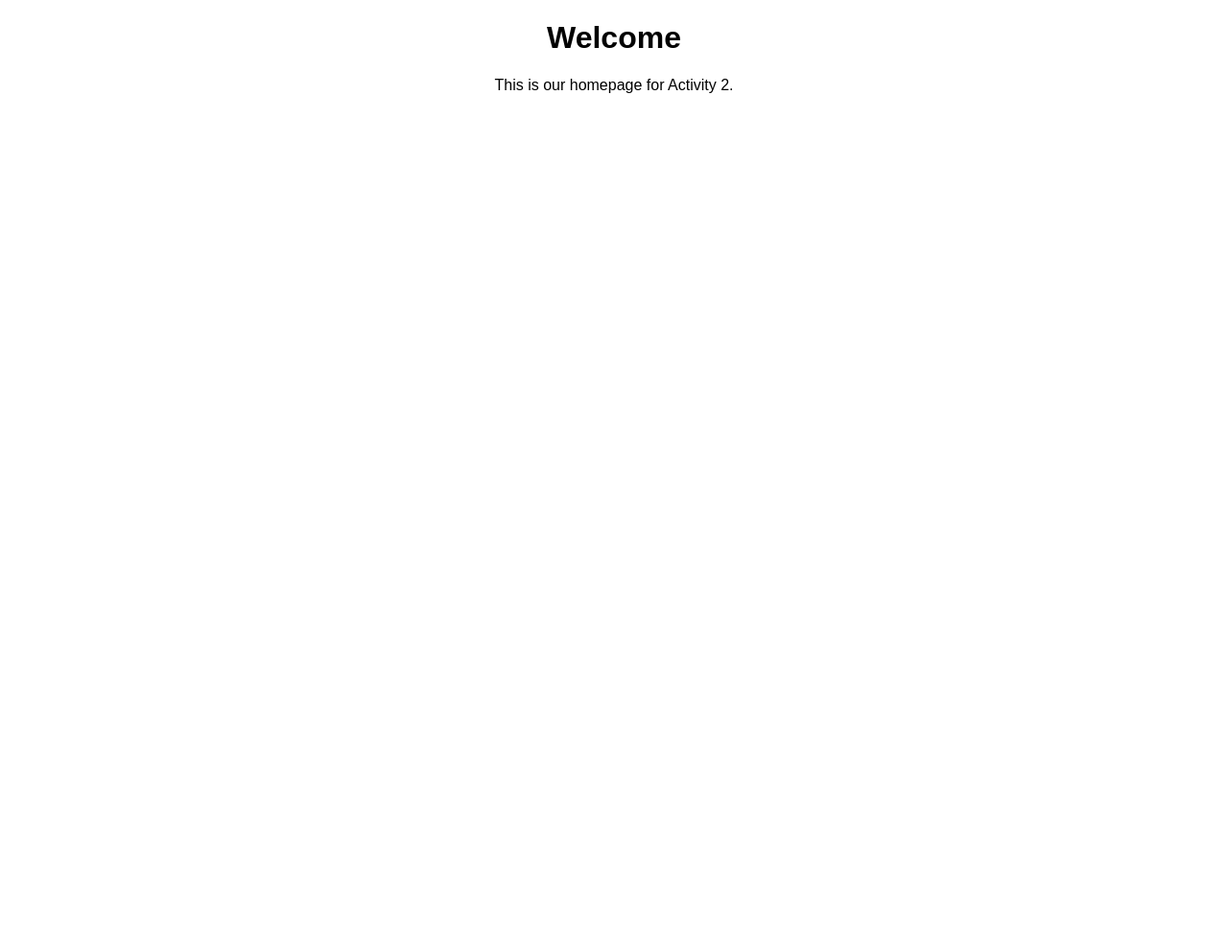
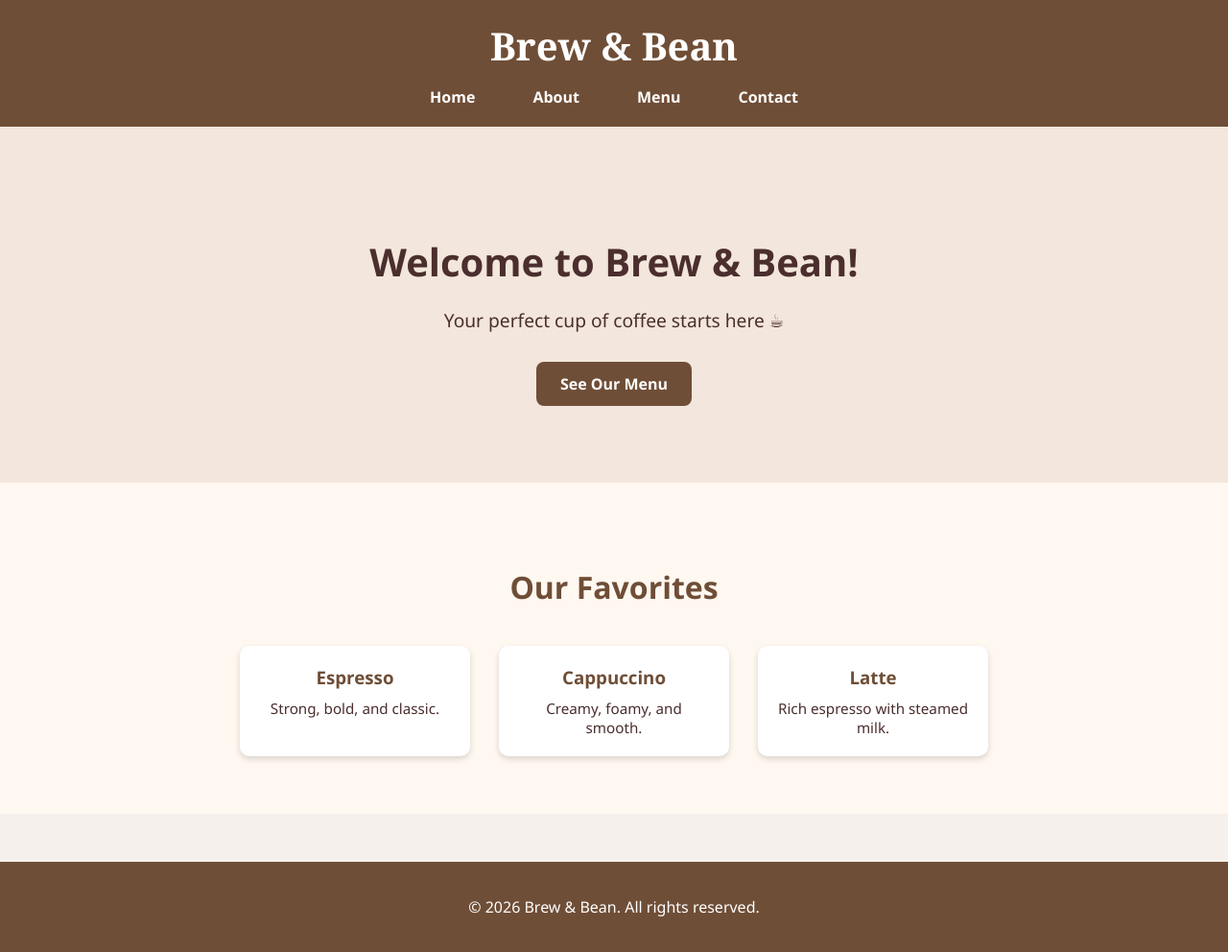
Before and after one commit to heavencustodio/cpe411l-pair-website, a plain HTML site: page index.html in a window 1280 px wide. Shown: the whole page at 96% size. Before the commit the page ends 800 px from the top, so only its background shows below. Drawn offline with Linux system fonts and the light colour scheme.

Commit message:
Finish homepage and About page design

```diff
--- a/index.html
+++ b/index.html
@@ -1,11 +1,54 @@
 <!DOCTYPE html>
-<html>
+<html lang="en">
 <head>
-  <title>Homepage</title>
-  <link rel="stylesheet" href="style.css">
+    <meta charset="UTF-8">
+    <meta name="viewport" content="width=device-width, initial-scale=1.0">
+    <title>Brew & Bean Coffee Shop</title>
+    <link rel="stylesheet" href="style.css">
 </head>
 <body>
-  <h1>Welcome</h1>
-  <p>This is our homepage for Activity 2.</p>
+    <!-- Header -->
+    <header>
+        <h1>Brew & Bean</h1>
+        <nav>
+            <ul>
+                <li><a href="index.html">Home</a></li>
+                <li><a href="about.html">About</a></li>
+                <li><a href="menu.html">Menu</a></li>
+                <li><a href="contact.html">Contact</a></li>
+            </ul>
+        </nav>
+    </header>
+
+    <!-- Hero Section -->
+    <section class="hero">
+        <h2 style="color:#4B2E2E;">Welcome to Brew & Bean!</h2>
+        <p style="color:#4B2E2E;">Your perfect cup of coffee starts here ☕</p>
+        <a href="menu.html" class="btn">See Our Menu</a>
+    </section>
+
+    <!-- Menu Preview -->
+    <section id="menu">
+        <h2>Our Favorites</h2>
+        <div class="menu-items">
+            <div class="item">
+                <h3>Espresso</h3>
+                <p>Strong, bold, and classic.</p>
+            </div>
+            <div class="item">
+                <h3>Cappuccino</h3>
+                <p>Creamy, foamy, and smooth.</p>
+            </div>
+            <div class="item">
+                <h3>Latte</h3>
+                <p>Rich espresso with steamed milk.</p>
+            </div>
+        </div>
+    </section>
+
+    <!-- Footer -->
+    <footer>
+        <p>&copy; 2026 Brew & Bean. All rights reserved.</p>
+    </footer>
 </body>
 </html>
--- a/style.css
+++ b/style.css
@@ -1,4 +1,145 @@
+/* ===== Body & Global Styles ===== */
 body {
-  font-family: Arial, sans-serif;
-  text-align: center;
+    font-family: 'Segoe UI', Tahoma, Geneva, Verdana, sans-serif;
+    text-align: center;
+    margin: 0;
+    padding: 0;
+    background-color: #f5f0eb; /* light coffee-beige */
+    color: #4B2E2E; /* dark brown text */
 }
+
+/* ===== Header & Navigation ===== */
+header {
+    background-color: #6f4e37; /* rich coffee brown */
+    padding: 20px 0;
+    color: #fff;
+}
+
+header h1 {
+    margin: 0;
+    font-family: 'Georgia', serif;
+    font-size: 2.5rem;
+}
+
+/* Navigation: horizontal buttons */
+nav ul {
+    list-style: none;
+    padding: 0;
+    margin: 15px 0 0 0;
+    display: flex;           /* horizontal layout */
+    justify-content: center;
+    gap: 30px;               /* space between buttons */
+}
+
+nav ul li {
+    display: inline-block;   /* ensure items stay horizontal */
+}
+
+nav ul li a {
+    color: #fff;
+    text-decoration: none;
+    font-weight: bold;
+    padding: 8px 15px;      /* padding inside buttons */
+    border-radius: 5px;
+    transition: background-color 0.3s, color 0.3s;
+}
+
+nav ul li a:hover,
+nav ul li a.active {
+    background-color: #fff;
+    color: #6f4e37;
+}
+
+/* ===== Hero Section ===== */
+.hero {
+    background-color: #f3e6dc; /* lighter coffee shade */
+    padding: 80px 20px;
+}
+
+.hero h2 {
+    font-size: 2.5rem;
+    margin-bottom: 20px;
+    color: #4B2E2E;
+}
+
+.hero p {
+    font-size: 1.2rem;
+    margin-bottom: 30px;
+    color: #4B2E2E;
+}
+
+.hero .btn {
+    display: inline-block;
+    padding: 12px 25px;
+    background-color: #6f4e37;
+    color: #fff;
+    text-decoration: none;
+    border-radius: 8px;
+    font-weight: bold;
+    transition: background-color 0.3s;
+}
+
+.hero .btn:hover {
+    background-color: #553322;
+}
+
+/* ===== Menu Preview ===== */
+#menu {
+    padding: 60px 20px;
+    background-color: #fff8f0;
+}
+
+#menu h2 {
+    font-size: 2rem;
+    margin-bottom: 40px;
+    color: #6f4e37;
+}
+
+.menu-items {
+    display: flex;
+    justify-content: center;
+    flex-wrap: wrap;
+    gap: 30px;
+}
+
+.menu-items .item {
+    background-color: #fff;
+    padding: 20px;
+    width: 200px;
+    border-radius: 10px;
+    box-shadow: 0 3px 6px rgba(0,0,0,0.15);
+}
+
+.menu-items .item h3 {
+    margin-top: 0;
+    margin-bottom: 10px;
+    color: #6f4e37;
+}
+
+.menu-items .item p {
+    margin: 0;
+    font-size: 0.95rem;
+}
+
+/* ===== Footer ===== */
+footer {
+    background-color: #6f4e37;
+    color: #fff;
+    padding: 20px 0;
+    margin-top: 50px;
+}
+
+/* ===== Responsive design ===== */
+@media (max-width: 768px) {
+    nav ul {
+        flex-direction: row; /* keep horizontal, allow wrap */
+        flex-wrap: wrap;
+        gap: 15px;
+        justify-content: center;
+    }
+
+    .menu-items {
+        flex-direction: column;
+        align-items: center;
+    }
+}
```
Also changed, not shown: about.html (+43 -18 lines).
